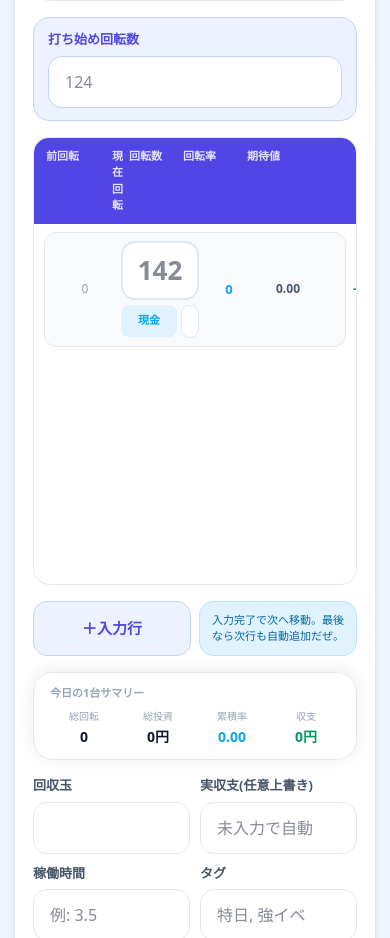
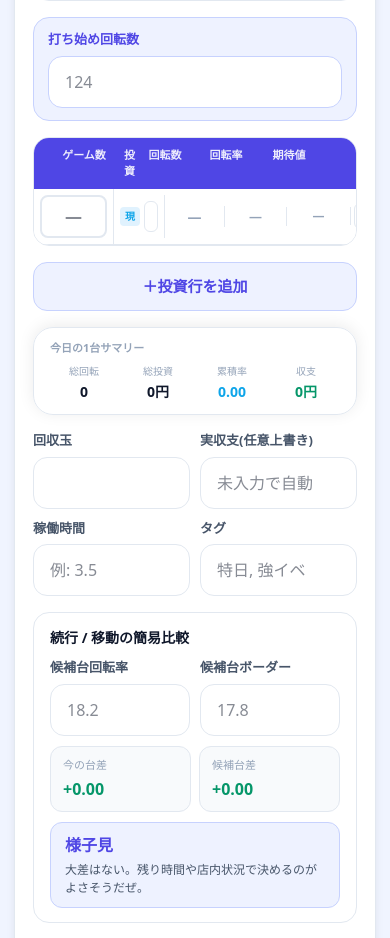
Before and after one commit to yami-tan/pachinko-app, a React (Vite) app: page / in a window 390 px wide. Shown: the part 1480-2418 px from the top of the page. Built offline with nearby package versions, Linux system fonts and the light colour scheme.

Commit message:
improve mobile layout

```diff
--- a/src/App.tsx
+++ b/src/App.tsx
@@ -799,55 +799,105 @@ export default function PachinkoCalculatorComplete() {
                   <input value={form.startRotation} onChange={e=>updateForm('startRotation',e.target.value)} style={{ ...inputStyle, border:`1.5px solid ${C.primaryMid}` }} inputMode="numeric" placeholder="124"/>
                 </div>
 
-                {/* 回転率入力テーブル */}
+                {/* 回転率入力テーブル（コンパクト版） */}
                 <div style={{ border:`1px solid ${C.border}`, borderRadius:16, overflow:'hidden' }}>
-                  <div style={{ display:'grid', gridTemplateColumns:'60px 1fr 48px 58px 64px 34px', gap:6, background:C.primary, padding:'10px 12px' }}>
-                    {['前回転','現在回転','回転数','回転率','期待値',''].map((h,i)=><div key={i} style={{ fontSize:11, color:'rgba(255,255,255,0.85)', fontWeight:600 }}>{h}</div>)}
-                  </div>
-                  <div style={{ height:360, overflowY:'auto', padding:'8px 10px', display:'flex', flexDirection:'column', gap:8 }}>
+                  {/* ヘッダー */}
+                  <div style={{ display:'grid', gridTemplateColumns:'80px 1fr 60px 62px 64px 32px', background:C.primary, padding:'9px 10px', gap:0 }}>
+                    {['ゲーム数','投資','回転数','回転率','期待値',''].map((h,i)=>(
+                      <div key={i} style={{ fontSize:11, color:'rgba(255,255,255,0.9)', fontWeight:700, textAlign:'center' }}>{h}</div>
+                    ))}
+                  </div>
+                  {/* 行リスト */}
+                  <div style={{ maxHeight:400, overflowY:'auto' }}>
                     {form.rateEntries.map((entry,index)=>{
                       const prevR=index===0?numberOrZero(form.startRotation):numberOrZero(form.rateEntries[index-1]?.reading);
                       const curR=numberOrZero(entry.reading);
-                      const spins=curR>0&&curR>=prevR?curR-prevR:0;
+                      const hasReading=curR>0&&curR>=prevR;
+                      const spins=hasReading?curR-prevR:0;
                       const amount=numberOrZero(entry.amount);
                       const entryInvestYen=entry.kind==='balls'?amount*formMetrics.exchangeRate:amount;
-                      const rate=entryInvestYen>0?spins/(entryInvestYen/1000):0;
+                      const rate=entryInvestYen>0&&spins>0?spins/(entryInvestYen/1000):0;
                       const border=numberOrZero(formMetrics.machineBorder);
                       const diff=rate-border;
-                      const ev=border>0?calcEvYenFromRate(rate,border,entryInvestYen,settings):0;
                       const tone=getRateTone(diff,border);
+                      const ev=border>0&&rate>0?calcEvYenFromRate(rate,border,entryInvestYen,settings):0;
+                      const isFocused=flashReadingId===entry.id;
                       return (
-                        <div key={entry.id} style={{ display:'grid', gridTemplateColumns:'60px 1fr 48px 58px 64px 34px', gap:6, alignItems:'center', background:tone.bg, border:`1.5px solid ${tone.border}`, borderRadius:12, padding:'8px 10px' }}>
-                          <div style={{ textAlign:'center', fontSize:12, color:C.textMuted }}>{prevR||0}</div>
-                          <div style={{ display:'flex', flexDirection:'column', gap:5 }}>
+                        <div
+                          key={entry.id}
+                          style={{
+                            display:'grid',
+                            gridTemplateColumns:'80px 1fr 60px 62px 64px 32px',
+                            alignItems:'center',
+                            borderBottom:`1px solid ${C.border}`,
+                            background:isFocused?'#ecfdf5':hasReading?tone.bg:'white',
+                            transition:'background 0.15s',
+                            gap:0,
+                          }}
+                        >
+                          {/* ゲーム数入力 */}
+                          <div style={{ padding:'6px 6px', borderRight:`1px solid ${C.border}` }}>
                             <input
                               ref={el=>{readingInputRefs.current[index]=el;}}
                               value={entry.reading}
                               onChange={e=>{const v=e.target.value; updateRateEntry(entry.id,'reading',v); moveFocusToNextReading(entry.id,index,v);}}
-                              style={{ ...inputStyle, textAlign:'center', fontSize:26, fontWeight:800, padding:'8px 6px', border:`2px solid ${flashReadingId===entry.id?'#10b981':C.border}`, background:flashReadingId===entry.id?'#ecfdf5':'white', color:C.textPrimary, transition:'all 0.15s' }}
-                              inputMode="numeric" enterKeyHint="next" placeholder="142"
+                              style={{
+                                width:'100%', boxSizing:'border-box',
+                                textAlign:'center', fontSize:17, fontWeight:800,
+                                border:`2px solid ${isFocused?'#10b981':C.border}`,
+                                borderRadius:8, padding:'7px 4px',
+                                background:'white', color:C.textPrimary,
+                                outline:'none', transition:'border-color 0.15s',
+                              }}
+                              inputMode="numeric" enterKeyHint="next" placeholder="—"
                             />
-                            <div style={{ display:'flex', gap:4 }}>
-                              <div style={{ width:56, height:32, borderRadius:8, display:'flex', alignItems:'center', justifyContent:'center', fontSize:11, fontWeight:600, background:entry.kind==='balls'?C.positiveBg:C.accentLight, color:entry.kind==='balls'?C.positive:C.accent }}>
-                                {entry.kind==='balls'?'持ち玉':'現金'}
-                              </div>
-                              <input value={entry.amount} onChange={e=>updateRateEntry(entry.id,'amount',e.target.value)} style={{ ...inputStyle, flex:1, textAlign:'center', fontSize:13, padding:'6px 8px' }} inputMode="numeric" enterKeyHint="done" placeholder={entry.kind==='balls'?'250':'1000'}/>
+                          </div>
+                          {/* 投資額＋種別 */}
+                          <div style={{ padding:'6px 6px', borderRight:`1px solid ${C.border}`, display:'flex', flexDirection:'column', gap:3 }}>
+                            <div style={{ display:'flex', alignItems:'center', gap:4 }}>
+                              <span style={{ fontSize:10, fontWeight:700, padding:'2px 5px', borderRadius:4, background:entry.kind==='balls'?C.positiveBg:C.accentLight, color:entry.kind==='balls'?C.positive:C.accent, flexShrink:0 }}>
+                                {entry.kind==='balls'?'持':'現'}
+                              </span>
+                              <input
+                                value={entry.amount}
+                                onChange={e=>updateRateEntry(entry.id,'amount',e.target.value)}
+                                style={{ flex:1, textAlign:'right', fontSize:13, fontWeight:600, border:`1.5px solid ${C.border}`, borderRadius:6, padding:'5px 6px', background:'white', color:C.textPrimary, outline:'none', width:'100%', boxSizing:'border-box' }}
+                                inputMode="numeric" enterKeyHint="done"
+                                placeholder={entry.kind==='balls'?'250':'1000'}
+                              />
                             </div>
                           </div>
-                          <div style={{ textAlign:'center', fontWeight:700, fontSize:13, color:C.accent }}>{spins||0}</div>
-                          <div style={{ textAlign:'center', fontSize:12, color:tone.text, fontWeight:600 }}>{fmtRate(rate)}</div>
-                          <div style={{ textAlign:'center', fontSize:12, fontWeight:700, color:ev>=0?C.positive:C.negative }}>{border>0?`¥${Math.round(ev)}`:'-'}</div>
-                          <button onClick={()=>removeRateEntry(entry.id)} style={{ width:28, height:28, borderRadius:8, border:`1px solid ${C.border}`, background:'white', cursor:'pointer', display:'flex', alignItems:'center', justifyContent:'center' }}><Trash2 size={13} color={C.textMuted}/></button>
+                          {/* 回転数 */}
+                          <div style={{ textAlign:'center', fontSize:14, fontWeight:700, color:hasReading?C.accent:C.textMuted, borderRight:`1px solid ${C.border}`, padding:'0 4px' }}>
+                            {hasReading?spins:'—'}
+                          </div>
+                          {/* 回転率 */}
+                          <div style={{ textAlign:'center', fontSize:13, fontWeight:700, color:hasReading?tone.text:C.textMuted, borderRight:`1px solid ${C.border}`, padding:'0 4px' }}>
+                            {hasReading?fmtRate(rate):'—'}
+                          </div>
+                          {/* 期待値 */}
+                          <div style={{ textAlign:'center', fontSize:12, fontWeight:700, color:!hasReading?C.textMuted:ev>=0?C.positive:C.negative, borderRight:`1px solid ${C.border}`, padding:'0 4px' }}>
+                            {hasReading&&border>0?`¥${Math.round(ev)}`:'—'}
+                          </div>
+                          {/* 削除 */}
+                          <div style={{ display:'flex', justifyContent:'center', padding:'0 4px' }}>
+                            <button onClick={()=>removeRateEntry(entry.id)} style={{ width:26, height:26, borderRadius:6, border:`1px solid ${C.border}`, background:'white', cursor:'pointer', display:'flex', alignItems:'center', justifyContent:'center', flexShrink:0 }}>
+                              <Trash2 size={12} color={C.textMuted}/>
+                            </button>
+                          </div>
                         </div>
                       );
                     })}
                   </div>
                 </div>
 
-                <div style={{ display:'grid', gridTemplateColumns:'1fr 1fr', gap:8 }}>
-                  <button onClick={()=>addRateEntry(form.currentInputMode,form.currentInputMode==='balls'?numberOrZero(settings.defaultBallUnit)||250:numberOrZero(settings.defaultCashUnitYen)||1000)} style={{ ...btnSecondary, padding:'12px' }}>＋入力行</button>
-                  <div style={{ background:C.accentLight, border:`1px solid #bae6fd`, borderRadius:14, padding:'10px 12px', fontSize:11, color:'#0369a1' }}>入力完了で次へ移動。最後なら次行も自動追加だぜ。</div>
-                </div>
+                {/* ＋行追加 */}
+                <button
+                  onClick={()=>addRateEntry(form.currentInputMode, form.currentInputMode==='balls'?numberOrZero(settings.defaultBallUnit)||250:numberOrZero(settings.defaultCashUnitYen)||1000)}
+                  style={{ ...btnSecondary, padding:'12px', width:'100%' }}
+                >
+                  ＋投資行を追加
+                </button>
 
                 {/* スティッキーサマリー */}
                 <div style={{ position:'sticky', bottom:80, zIndex:10, background:'rgba(255,255,255,0.96)', border:`1px solid ${C.border}`, borderRadius:20, padding:'12px 16px', backdropFilter:'blur(12px)', boxShadow:'0 -2px 16px rgba(0,0,0,0.08)' }}>
```
